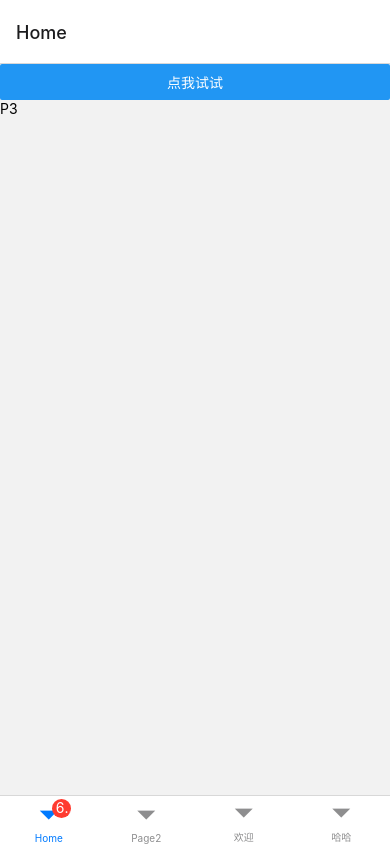
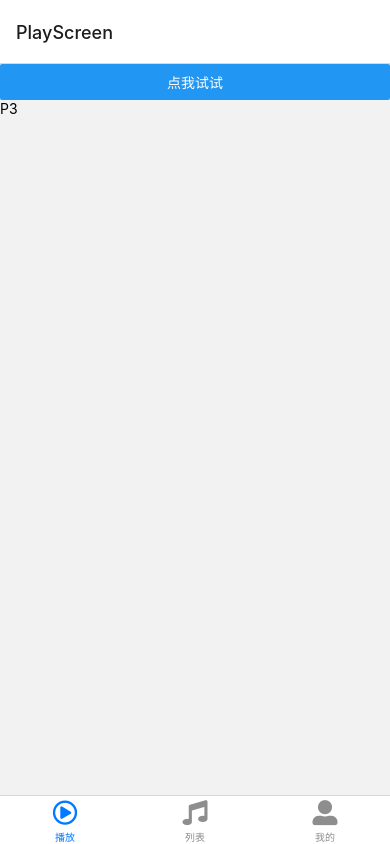
Before and after one commit to hstarorg/musical, a React Native app: screen / in a window 390 px wide. Built offline with nearby package versions, Linux system fonts and the light colour scheme.

Commit message:
feat: optimize pages and tab bar icon

```diff
--- a/package.json
+++ b/package.json
@@ -17,8 +17,10 @@
     "@react-navigation/stack": "^6.0.7",
     "react": "17.0.2",
     "react-native": "0.65.1",
+    "react-native-gesture-handler": "^1.10.3",
     "react-native-safe-area-context": "^3.3.2",
-    "react-native-screens": "^3.7.0"
+    "react-native-screens": "^3.7.0",
+    "react-native-vector-icons": "^8.1.0"
   },
   "devDependencies": {
     "@babel/core": "^7.12.9",
@@ -26,6 +28,7 @@
     "@react-native-community/eslint-config": "^2.0.0",
     "@types/jest": "^26.0.23",
     "@types/react-native": "^0.64.5",
+    "@types/react-native-vector-icons": "^6.4.8",
     "@types/react-test-renderer": "^16.9.2",
     "babel-jest": "^26.6.3",
     "eslint": "^7.14.0",
--- a/src/navigation.config.tsx
+++ b/src/navigation.config.tsx
@@ -1,39 +1,59 @@
 import React from 'react';
-import { Text } from 'react-native';
-import HomePage from './screens/HomePage';
-import Page2 from './screens/Page2';
-import WelcomeScreen from './screens/WelcomeScreen';
-import { NavigationItem } from './shared';
 import { NativeStackNavigationOptions } from '@react-navigation/native-stack';
 import { BottomTabNavigationOptions } from '@react-navigation/bottom-tabs';
+import { NavigationItem } from './shared';
+
+import FontAwesome5Icon from 'react-native-vector-icons/FontAwesome5';
+import MusicListScrren from './screens/MusicListScrren';
+import PlayScreen from './screens/PlayScreen';
+import MineScreen from './screens/MineScreen';
 
 export const navigationConfig: NavigationItem = {
   name: 'Root',
   type: 'bottom-tabs',
   routes: [
     {
-      name: 'Home',
-      component: HomePage,
-      options: { tabBarBadge: '66' } as BottomTabNavigationOptions,
-    },
-    { name: 'Page2', component: Page2 },
-    {
-      name: 'WelcomeScreen',
-      component: WelcomeScreen,
-      options: { tabBarLabel: '欢迎' },
+      name: 'PlayScreen',
+      component: PlayScreen,
+      options: {
+        // tabBarBadge: '66',
+        tabBarLabel: '播放',
+        tabBarIcon: ({ size, color }) => (
+          <FontAwesome5Icon name="play-circle" size={size} color={color} />
+        ),
+      } as BottomTabNavigationOptions,
     },
     {
-      name: '哈哈',
+      name: 'MusicListScrren',
+      component: MusicListScrren,
+      options: {
+        tabBarLabel: '列表',
+        tabBarIcon: ({ size, color }) => (
+          <FontAwesome5Icon name="music" size={size} color={color} />
+        ),
+      },
+    },
+    {
+      name: 'Mine_Root',
       type: 'native-stack',
       routes: [
         {
-          name: 'S1',
-          component: () => {
-            return <Text>S1</Text>;
-          },
-          options: { header: () => null } as NativeStackNavigationOptions,
+          name: 'MineScreen',
+          component: MineScreen,
+          options: {
+            header: () => null,
+          } as NativeStackNavigationOptions,
         },
       ],
+      options: {
+        title: '我的',
+        headerShown: false, // 不显示头部
+        lazy: true, // 懒加载场景
+        animationEnabled: true, // 切换时动画
+        tabBarIcon: ({ size, color }) => (
+          <FontAwesome5Icon name="user-alt" size={size} color={color} />
+        ),
+      } as BottomTabNavigationOptions,
     },
   ],
 };
--- /dev/null
+++ b/src/screens/MineScreen/index.tsx
@@ -0,0 +1,11 @@
+import React from 'react';
+import { View, Text } from 'react-native';
+import { ScreenPropsBase } from '../../types';
+
+export default (props: ScreenPropsBase) => {
+  return (
+    <View>
+      <Text>Mine Page</Text>
+    </View>
+  );
+};
--- a/src/screens/Page2/index.tsx
+++ /dev/null
@@ -1,6 +0,0 @@
-import React from 'react';
-import { Text } from 'react-native';
-
-export default () => {
-  return <Text>Page2</Text>;
-};
--- a/src/shared/RouteContainer/index.tsx
+++ b/src/shared/RouteContainer/index.tsx
@@ -37,7 +37,10 @@ export type NavigationItem = {
   type: 'native-stack' | 'bottom-tabs' | 'stack';
   routes: (RouteItem | NavigationItem)[];
   component?: never;
-  options?: never;
+  options?:
+    | BottomTabNavigationOptions
+    | NativeStackNavigationOptions
+    | StackNavigationOptions;
 };
 
 export type RouteContainerProps = {
```
Also changed, not shown: src/screens/MusicListScrren/index.tsx (renamed from src/screens/WelcomeScreen/index.tsx), src/screens/PlayScreen/index.tsx (renamed from src/screens/HomePage/index.tsx), src/screens/PlayScreen/styles.ts (renamed from src/screens/HomePage/styles.ts), 3 other files (tests, documents, lock files or other folders).
